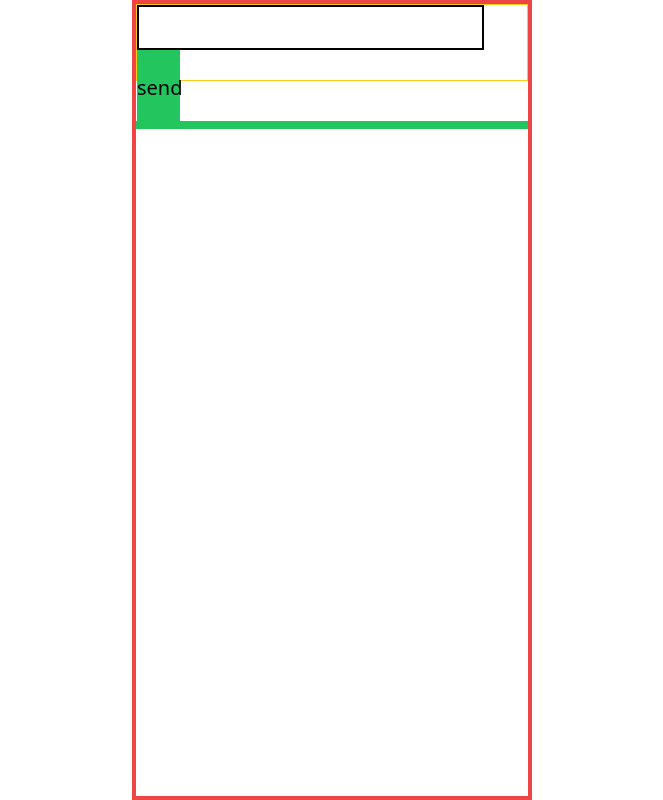
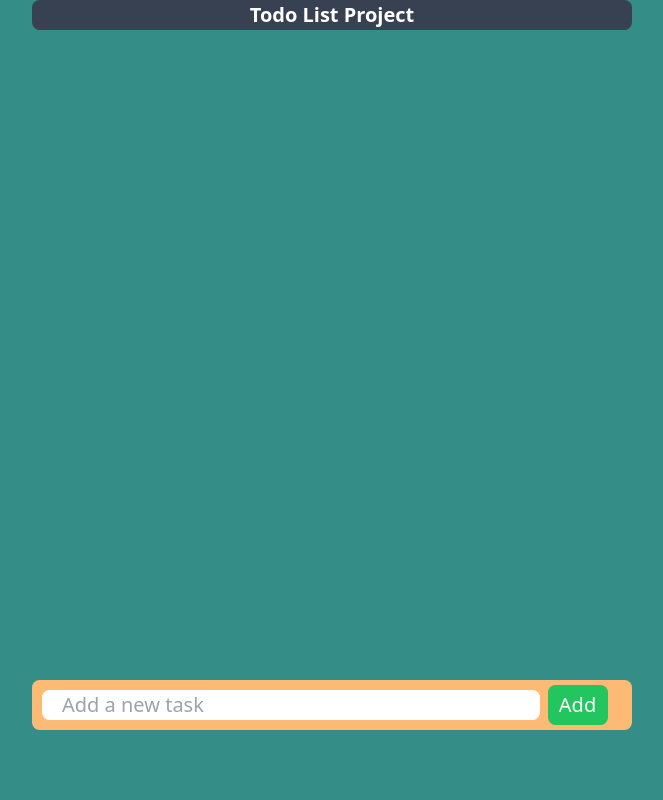
Before and after one commit to SouhailM07/redux-todoList, a React (Vite) app: page / in a window 1280 px wide. Shown: the whole page, without its empty margins (308-971 px from the left). Built offline with nearby package versions, Linux system fonts and the light colour scheme.

Commit message:
working on project for code213 + closer look {1}

```diff
--- a/src/App.tsx
+++ b/src/App.tsx
@@ -5,9 +5,14 @@ import { Input, TodoList } from "./components";
 function App() {
   return (
     <>
-      <div className="border-red-500 border-4 flex flex-col items-center h-screen w-[40rem] m-auto">
+      <div className=" flex flex-col items-center h-[auto] w-[60rem] m-auto">
+        <h1 className="mb-4 text-white bg-gray-700 rounded-xl w-full grid place-items-center text-[2rem] font-bold">
+          Todo List Project
+        </h1>
+        <div className="w-[100%] h-[80vh] overflow-auto ">
+          <TodoList />
+        </div>
         <Input />
-        <TodoList />
       </div>
     </>
   );
--- a/src/components/Input/Input.tsx
+++ b/src/components/Input/Input.tsx
@@ -9,21 +9,22 @@ export default function Input() {
   //
   let [input, setInput] = useState("");
   return (
-    <div className="border border-yellow-400 text-[2rem] w-[100%]">
+    <div className="bg-orange-300 text-[2rem] w-[100%] h-[5rem] flex items-center rounded-xl">
       <input
+        placeholder="Add a new task"
         onChange={(e) => {
           setInput(e.target.value);
         }}
         type="text"
-        className="pl-8 border-2 border-black outline-none h-[4.5rem] w-[89%] "
+        className="pl-8  border-black outline-none  rounded-xl h-[3rem] ml-4 w-[83%] "
       />
       <button
         onClick={() => {
           dispatch(addTask(input));
         }}
-        className="bg-green-500 h-[100%] w-[4.3rem]"
+        className="bg-green-500  w-[6rem] text-white rounded-xl p-2 ml-3"
       >
-        send
+        Add
       </button>
     </div>
   );
--- a/src/components/Todo/Todo.tsx
+++ b/src/components/Todo/Todo.tsx
@@ -7,16 +7,24 @@ export default function Todo(props) {
 
   return (
     <>
-      <div className="border-2 border-blue-600 h-[4rem] text-[2rem] my-3 flex justify-between">
-        {props.children}
+      <div
+        id="todo"
+        className=" capitalize my-4 h-[5rem] text-[2rem]  flex justify-between px-4 rounded-xl items-center"
+      >
+        <p className="font-semibold">{props.children}</p>
+        <div>
           <button
             onClick={() => {
               dispatch(removeTask(props.children));
             }}
-          className="bg-red-500 h-full px-2"
+            className="bg-red-500 px-2 rounded-xl text-[1.4rem] p-1 text-white"
           >
-          delete
+            DELETE
           </button>
+          <button className="bg-blue-800 text-white rounded-xl p-1 text-[1.4rem] ml-8 px-2">
+            EDIT
+          </button>
+        </div>
       </div>
     </>
   );
--- a/src/components/Todo/todo.css
+++ b/src/components/Todo/todo.css
@@ -0,0 +1,11 @@
+#todo:nth-child(even) {
+  background-color: #ffbf9b;
+}
+
+#todo:nth-child(odd) {
+  background-color: #fff4e0;
+}
+
+body {
+  background-color: #348d86;
+}
--- a/src/components/Todo/todo.scss
+++ b/src/components/Todo/todo.scss
@@ -0,0 +1,11 @@
+#todo:nth-child(even) {
+  background-color: #ffbf9b;
+}
+
+#todo:nth-child(odd) {
+  background-color: #fff4e0;
+}
+
+body {
+  background-color: #348d86;
+}
--- a/src/components/TodoList/TodoList.tsx
+++ b/src/components/TodoList/TodoList.tsx
@@ -7,7 +7,7 @@ import { Todo } from "../../components";
 export default function TodoList() {
   let tasks = useSelector((state: any) => state.inputTasks.tasks);
   return (
-    <div className="border-4 border-green-500 w-[100%] mt-[4rem]">
+    <div id="todoContainer" className=" w-[100%] h-[50%]">
       {tasks.map((e, i) => {
         return <Todo key={i}>{e}</Todo>;
       })}
```
Lines whose indentation alone changed are shown as unchanged.
